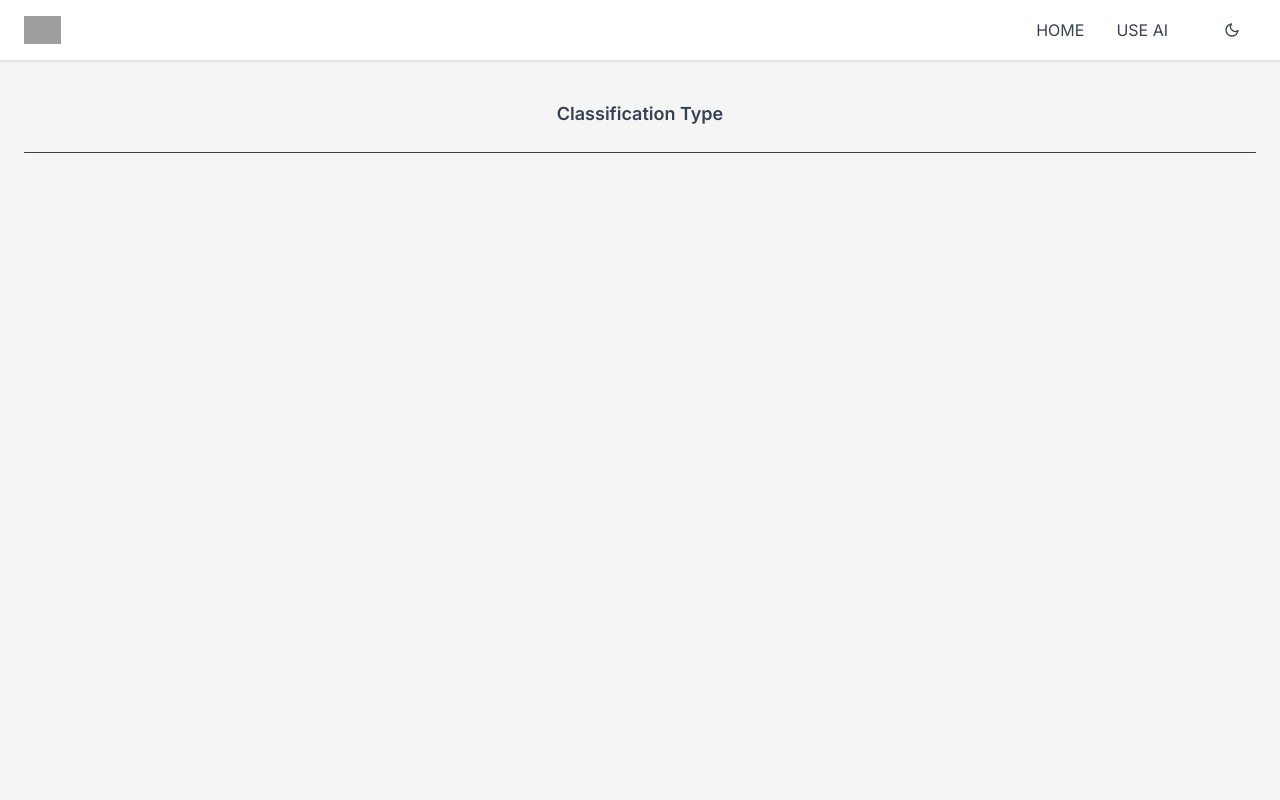
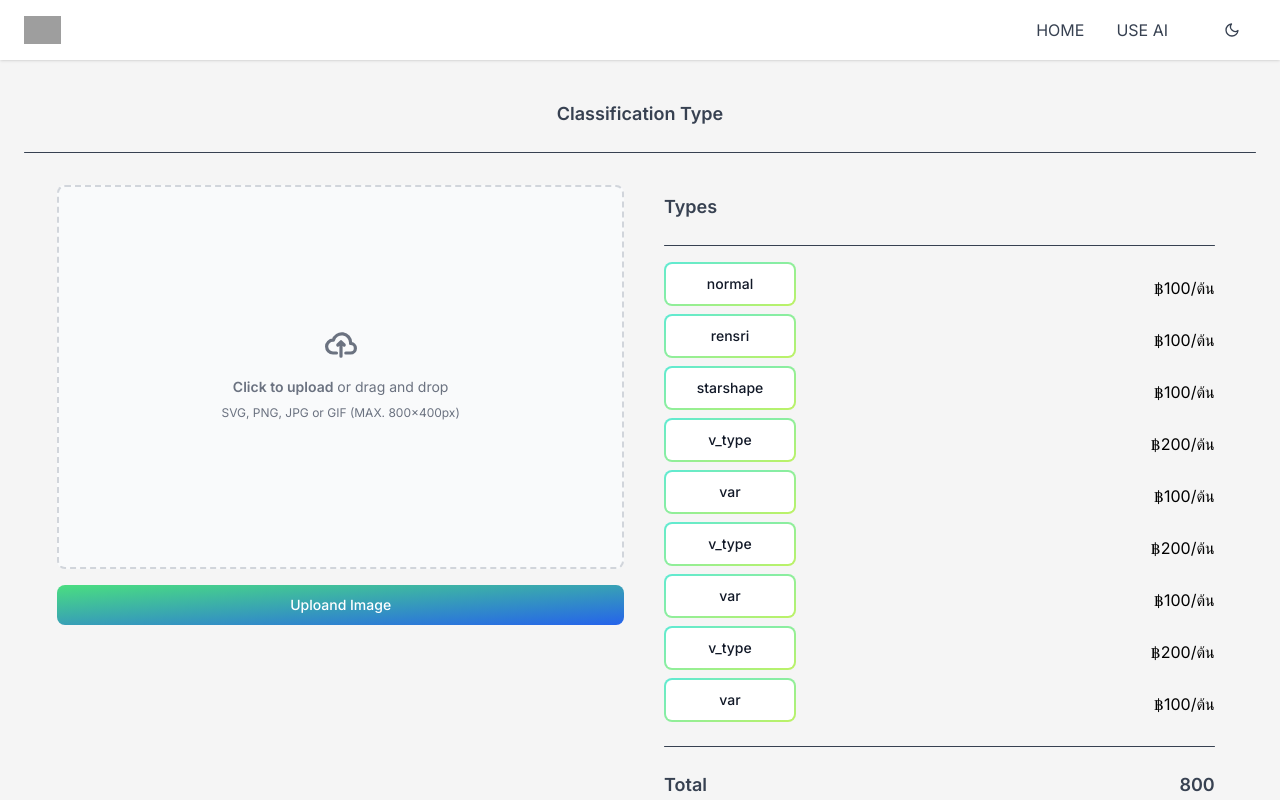
Before and after one commit to BHU23/price_of_astrophytum, a Next.js app: page /use_ai in a window 1280 px wide. Shown: the top 800 px of the page. Built offline with nearby package versions, Linux system fonts and the light colour scheme; grey boxes are pictures that could not be loaded.

Commit message:
update ui use ai

```diff
--- a/src/app/layout.tsx
+++ b/src/app/layout.tsx
@@ -22,8 +22,8 @@ export default function RootLayout({
       <body className={inter.className}>
         <Providers>
           <Header />
-          <div className="container px-6 py-4 mx-auto">
-                {children}
+          <div className="container px-6 py-4 mx-auto w-full h-auto ">
+            {children}
           </div>
           <Footer />
         </Providers>
--- a/src/app/page.tsx
+++ b/src/app/page.tsx
@@ -1,7 +1,7 @@
 
 export default function Home() {
   return (
-    <main>
+    <main className="h-screen">
       main
     </main>
   );
--- a/src/app/use_ai/page.tsx
+++ b/src/app/use_ai/page.tsx
@@ -1,13 +1,45 @@
+import BoxType from "@/components/box_type";
+import InputUploadImage from "@/components/input_upload_image";
 import Line from "@/components/line";
 import TitlePage from "@/components/title_page";
+import TitleTopic from "@/components/title_topic";
+import TotalPrice from "@/components/total_price";
 
 export default function UseAI() {
   return (
-    <div className="w-full h-screen ">
+    <div className="w-full h-auto lg:h-screen">
       <div className="flex justify-center items-center">
         <TitlePage name="Classification Type" />
       </div>
-      <Line/>
+      <Line />
+      <div className="flex flex-col md:flex-row md:justify-center md:flex-wrap my-8 gap-4 lg:gap-8">
+        <div className="w-full lg:w-[46%]">
+          <InputUploadImage />
+        </div>
+        <div className="w-full lg:w-[46%] p-2 flex flex-col justify-start h-[100%]">
+          <div className="flex flex-col h-full">
+            <div className="flex-none h-[10%]">
+              <TitleTopic name="Types" />
+              <Line />
+            </div>
+            <div className="flex flex-col h-auto lg:h-min-80 py-4 justify-start">
+              <BoxType key="normal" typeName="normal" price={100} />
+              <BoxType key="rensri" typeName="rensri" price={100} />
+              <BoxType key="starshape" typeName="starshape" price={100} />
+              <BoxType key="v_type" typeName="v_type" price={200} />
+              <BoxType key="var" typeName="var" price={100} />
+              <BoxType key="v_type" typeName="v_type" price={200} />
+              <BoxType key="var" typeName="var" price={100} />
+              <BoxType key="v_type" typeName="v_type" price={200} />
+              <BoxType key="var" typeName="var" price={100} />
+            </div>
+            <div className="flex-none h-[10%]">
+              <Line />
+              <TotalPrice total="800" />
+            </div>
+          </div>
+        </div>
+      </div>
     </div>
   );
 }
--- a/src/components/box_type.tsx
+++ b/src/components/box_type.tsx
@@ -0,0 +1,16 @@
+interface BoxTypeProp {
+  typeName: string;
+  price: number;
+}
+export default function BoxType({ typeName, price }: BoxTypeProp) {
+  return (
+    <div className="flex flex-row justify-between">
+      <div className="relative inline-flex items-center justify-center p-0.5 mb-2 me-2 overflow-hidden text-sm font-medium text-gray-900 rounded-lg group bg-gradient-to-br from-teal-300 to-lime-300 group-hover:from-teal-300 group-hover:to-lime-300 dark:text-white dark:hover:text-gray-900 focus:ring-4 focus:outline-none focus:ring-lime-200 dark:focus:ring-lime-800 min-w-32 text-center">
+        <span className="relative px-5 py-2.5 transition-all ease-in duration-75 bg-white dark:bg-gray-900 rounded-md group-hover:bg-opacity-0 min-w-32">
+          {typeName}
+        </span>
+      </div>
+      <div className="flex items-center justify-center">฿{price}/ต้น</div>
+    </div>
+  );
+}
--- a/src/components/button_upload.tsx
+++ b/src/components/button_upload.tsx
@@ -0,0 +1,10 @@
+export default function ButtonUpload() {
+    return (
+      <button
+        type="button"
+        className="text-white bg-gradient-to-br from-green-400 to-blue-600 hover:bg-gradient-to-bl focus:ring-4 focus:outline-none focus:ring-green-200 dark:focus:ring-green-800 font-medium rounded-lg text-sm px-5 py-2.5 text-center  w-full"
+      >
+        Uploand Image
+      </button>
+    );
+}
--- a/src/components/header.tsx
+++ b/src/components/header.tsx
@@ -17,8 +17,6 @@ export default function Header() {
                 alt="Logo"
               />
             </a>
-
-            {/* Mobile menu button */}
             <div className="flex md:hidden">
               <button
                 onClick={() => setIsOpen(!isOpen)}
@@ -113,16 +111,14 @@ export default function Header() {
                     strokeLinejoin="round"
                   />
                 </svg>
-
                 <span className="absolute top-0 left-0 p-1 text-xs text-white bg-blue-500 rounded-full"></span>
               </a> */}
-              <div></div>
-              <a
+
+              <div
                 className="my-2 text-gray-700 transition-colors duration-300 transform dark:text-gray-200 hover:text-blue-500 dark:hover:text-blue-400 md:mx-4 md:my-0"
-                href="#"
               >
                 <ThemeSwitch />
-              </a>
+              </div>
             </div>
           </div>
         </div>
--- a/src/components/input_upload_image.tsx
+++ b/src/components/input_upload_image.tsx
@@ -0,0 +1,39 @@
+import ButtonUpload from "./button_upload";
+
+export default function InputUploadImage() {
+    return (
+      <div className="flex  flex-col gap-4 items-center justify-center w-full ">
+        <label
+          htmlFor="dropzone-file"
+          className="flex flex-col items-center justify-center w-full h-96 border-2 border-gray-300 border-dashed rounded-lg cursor-pointer bg-gray-50 dark:hover:bg-gray-800 dark:bg-gray-700 hover:bg-gray-100 dark:border-gray-600 dark:hover:border-gray-500 dark:hover:bg-gray-600"
+        >
+          <div className="flex flex-col items-center justify-center pt-5 pb-6">
+            <svg
+              className="w-8 h-8 mb-4 text-gray-500 dark:text-gray-400"
+              aria-hidden="true"
+              xmlns="http://www.w3.org/2000/svg"
+              fill="none"
+              viewBox="0 0 20 16"
+            >
+              <path
+                stroke="currentColor"
+                stroke-linecap="round"
+                stroke-linejoin="round"
+                stroke-width="2"
+                d="M13 13h3a3 3 0 0 0 0-6h-.025A5.56 5.56 0 0 0 16 6.5 5.5 5.5 0 0 0 5.207 5.021C5.137 5.017 5.071 5 5 5a4 4 0 0 0 0 8h2.167M10 15V6m0 0L8 8m2-2 2 2"
+              />
+            </svg>
+            <p className="mb-2 text-sm text-gray-500 dark:text-gray-400">
+              <span className="font-semibold">Click to upload</span> or drag and
+              drop
+            </p>
+            <p className="text-xs text-gray-500 dark:text-gray-400">
+              SVG, PNG, JPG or GIF (MAX. 800x400px)
+            </p>
+          </div>
+          <input id="dropzone-file" type="file" className="hidden" />
+        </label>
+        <ButtonUpload />
+      </div>
+    );
+}
--- a/src/components/title_page.tsx
+++ b/src/components/title_page.tsx
@@ -1,5 +1,4 @@
-import { DiVim } from "react-icons/di";
-import Line from "./line";
+
 interface TitlePageProp {
   name: string;
 }
--- a/src/components/title_topic.tsx
+++ b/src/components/title_topic.tsx
@@ -0,0 +1,12 @@
+interface TitleTopicProp {
+  name: string;
+}
+export default function TitleTopic({ name }: TitleTopicProp) {
+  return (
+    <div>
+      <div className="flex justify-items-start text-gray-700 text-lg font-semibold dark:text-gray-200 mb-6">
+        {name}
+      </div>
+    </div>
+  );
+}
--- a/src/components/total_price.tsx
+++ b/src/components/total_price.tsx
@@ -0,0 +1,13 @@
+interface TotalPriceicProp {
+  total: string;
+}
+export default function TotalPrice({ total }: TotalPriceicProp) {
+  return (
+    <div>
+      <div className="flex flex-row justify-between text-gray-700 text-lg font-semibold dark:text-gray-200 my-6">
+        Total
+        <span>{total}</span>
+      </div>
+    </div>
+  );
+}
```
Also changed, not shown: src/components/ThemeSwitch.tsx (+11 -10 lines).
